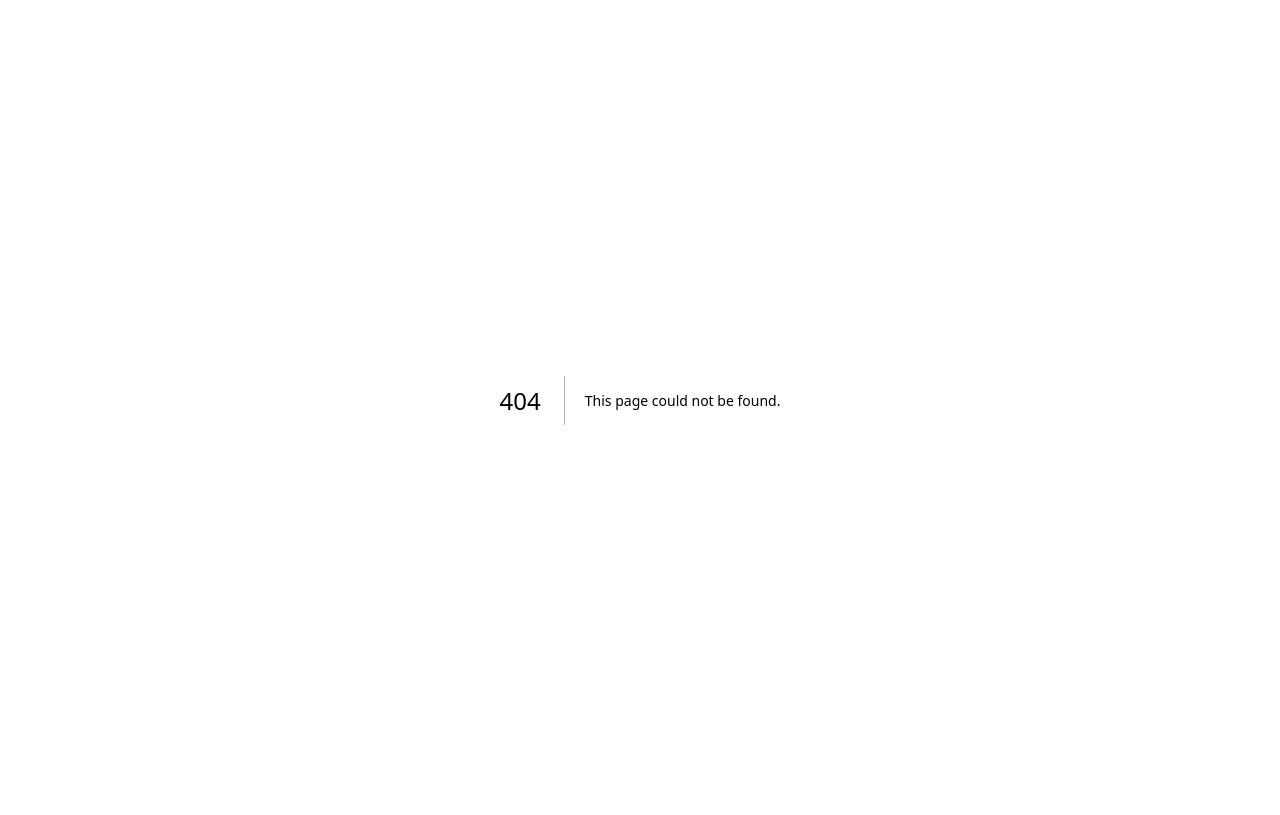
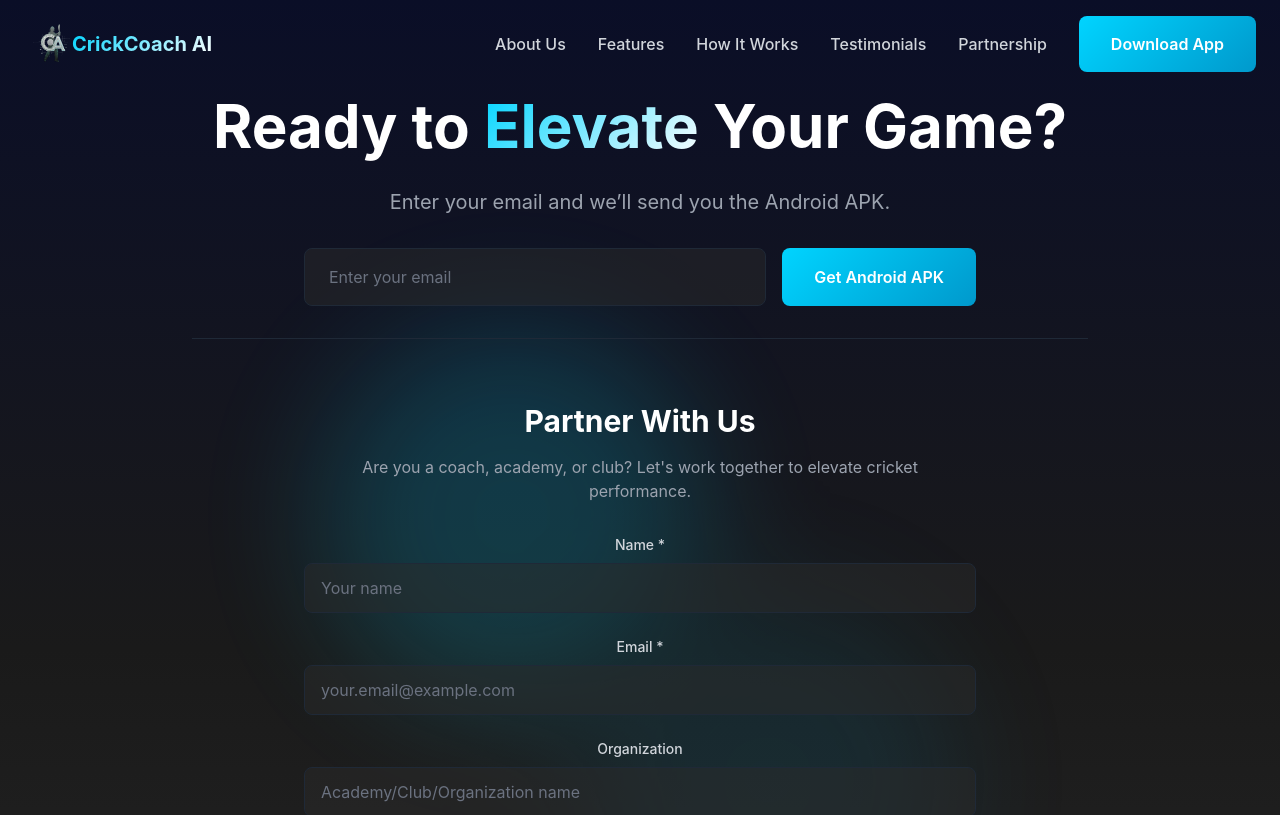
Before and after one commit to sakshamgupta1298/CrickCoachAI_website, a Next.js app in the folder frontend/: page /download in a window 1280 px wide. Before the commit this address had no page. Shown: the top 815 px of the page. Built offline with nearby package versions, Linux system fonts and the light colour scheme.

Commit message:
CrickCoach AI website9

```diff
--- /dev/null
+++ b/frontend/app/download/page.tsx
@@ -0,0 +1,15 @@
+'use client'
+
+import Navigation from '@/components/Navigation'
+import CTA from '@/components/CTA'
+import Footer from '@/components/Footer'
+
+export default function DownloadPage() {
+  return (
+    <main className="relative">
+      <Navigation />
+      <CTA />
+      <Footer />
+    </main>
+  )
+}
--- a/frontend/components/Blog.tsx
+++ b/frontend/components/Blog.tsx
@@ -206,7 +206,7 @@ export default function Blog() {
 
             {/* CTA Button */}
             <div className="text-center pt-8 border-t border-gray-700 mt-12">
-              <a href="/#download" className="btn-premium text-lg inline-block">
+              <a href="/download" className="btn-premium text-lg inline-block">
                 Download CrickCoach AI
               </a>
             </div>
--- a/frontend/components/Navigation.tsx
+++ b/frontend/components/Navigation.tsx
@@ -53,15 +53,14 @@ export default function Navigation() {
     setMobileMenuOpen(false)
 
     if (pathname === '/') {
-      // Already on home page, just scroll to download section
+      // On home page, scroll to download section
       const element = document.querySelector('#download')
       if (element) {
         element.scrollIntoView({ behavior: 'smooth', block: 'start' })
       }
     } else {
-      // On another page, navigate to home page with #download hash
-      // Use router.push for client-side navigation, then scroll
-      window.location.href = '/#download'
+      // On another page, navigate to /download page
+      window.location.href = '/download'
     }
   }
 
@@ -125,7 +124,7 @@ export default function Navigation() {
               }
             })}
             <a
-              href="/#download"
+              href={pathname === '/' ? '#download' : '/download'}
               onClick={handleDownloadClick}
               className="btn-premium"
             >
@@ -185,7 +184,7 @@ export default function Navigation() {
                 }
               })}
               <a
-                href="/#download"
+                href={pathname === '/' ? '#download' : '/download'}
                 onClick={handleDownloadClick}
                 className="btn-premium w-full mt-4 block text-center"
               >
```
